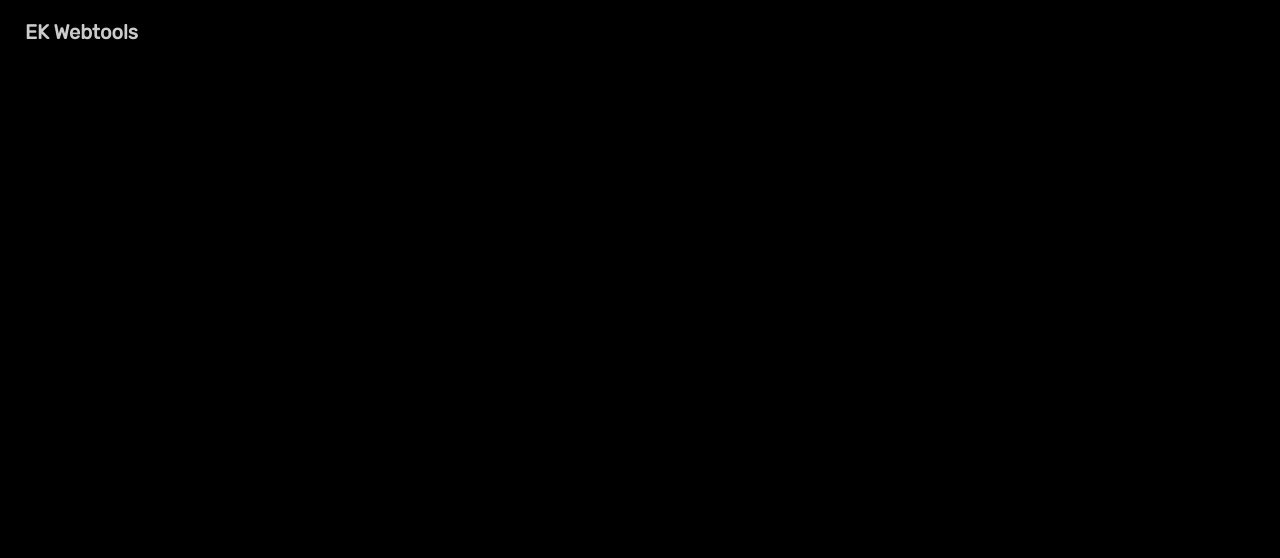
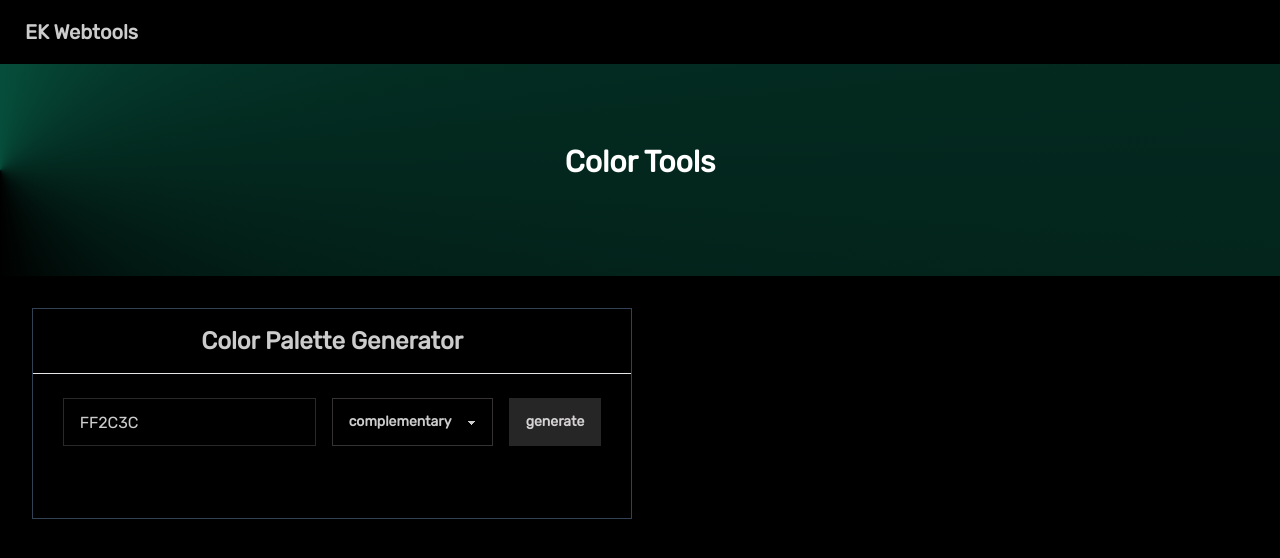
Before and after one commit to emkelley/webtools, a Nuxt app: page /tools/colors in a window 1280 px wide. Before the commit this address had no page. Shown: the top 558 px of the page. Built offline with nearby package versions, Linux system fonts and the light colour scheme.

Commit message:
color palette generator

```diff
--- a/package.json
+++ b/package.json
@@ -19,6 +19,7 @@
   "dependencies": {
     "@nuxtjs/google-fonts": "^3.0.1",
     "axios": "^1.4.0",
+    "color-convert": "^2.0.1",
     "daisyui": "^2.51.6",
     "jimp": "^0.22.8",
     "nuxt-icon": "^0.4.1"
--- a/pages/index.vue
+++ b/pages/index.vue
@@ -30,7 +30,7 @@
           <h1 class="text-lg font-bold">Color Tools</h1>
 
           <nuxt-link
-            to="/tools/twitch"
+            to="/tools/colors"
             class="btn bg-blue-900 hover:bg-blue-950 w-full rounded-md"
           >
             Open
--- /dev/null
+++ b/pages/tools/colors.vue
@@ -0,0 +1,48 @@
+<script setup lang="ts">
+import { generateColorPalette, ColorPaletteType } from "@/utils/color";
+
+const palette_type = ref<ColorPaletteType>("complementary");
+const palette_color = ref("FF2C3C");
+const palette = ref<string[]>([]);
+
+const generatePalette = () => {
+  palette.value = [];
+  const result = generateColorPalette(palette_color.value, palette_type.value);
+  palette.value = result.map((element) => "#" + element);
+};
+</script>
+
+<template>
+  <Hero title="Color Tools" />
+  <div class="p-8 max-w-7xl mx-auto grid grid-cols-2 gap-4">
+    <div class="border border-slate-700">
+      <h1 class="text-2xl font-bold w-full border-b px-3 py-4 text-center">
+        Color Palette Generator
+      </h1>
+      <div class="p-2 flex flex-col gap-4">
+        <div class="flex items-center justify-center gap-4 my-4">
+          <input
+            type="text"
+            placeholder="#FF2C3C"
+            class="input input-bordered"
+            v-model="palette_color"
+          />
+          <select v-model="palette_type" class="select select-primary">
+            <option>complementary</option>
+            <option>analogous</option>
+            <option>triadic</option>
+          </select>
+          <button class="btn" @click="generatePalette()">Generate</button>
+        </div>
+        <div class="flex flex-wrap justify-center mb-8 gap-4">
+          <div
+            v-for="(color, index) in palette"
+            :key="index"
+            class="w-16 h-16 rounded-lg"
+            :style="{ backgroundColor: color }"
+          ></div>
+        </div>
+      </div>
+    </div>
+  </div>
+</template>
--- /dev/null
+++ b/types/color-convert.d.ts
@@ -0,0 +1 @@
+declare module "color-convert";
--- /dev/null
+++ b/utils/color.ts
@@ -0,0 +1,34 @@
+import convert from "color-convert";
+
+export type ColorPaletteType = "complementary" | "analogous" | "triadic";
+
+export const generateColorPalette = (
+  baseColor: string,
+  type: ColorPaletteType
+): string[] => {
+  const hsl = convert.hex.hsl(baseColor);
+  let palette: string[] = [];
+  palette.push(baseColor);
+
+  switch (type) {
+    case "complementary":
+      let complementaryHue = (hsl[0] + 180) % 360;
+      palette.push(convert.hsl.hex(complementaryHue, hsl[1], hsl[2]));
+      break;
+    case "analogous":
+      let analogousHue1 = (hsl[0] + 30) % 360;
+      let analogousHue2 = (hsl[0] - 30 + 360) % 360;
+      palette.push(convert.hsl.hex(analogousHue1, hsl[1], hsl[2]));
+      palette.push(convert.hsl.hex(analogousHue2, hsl[1], hsl[2]));
+      break;
+    case "triadic":
+      let triadicHue1 = (hsl[0] + 120) % 360;
+      let triadicHue2 = (hsl[0] - 120 + 360) % 360;
+      palette.push(convert.hsl.hex(triadicHue1, hsl[1], hsl[2]));
+      palette.push(convert.hsl.hex(triadicHue2, hsl[1], hsl[2]));
+      break;
+    default:
+      throw new Error("Invalid palette type");
+  }
+  return palette;
+};
```
